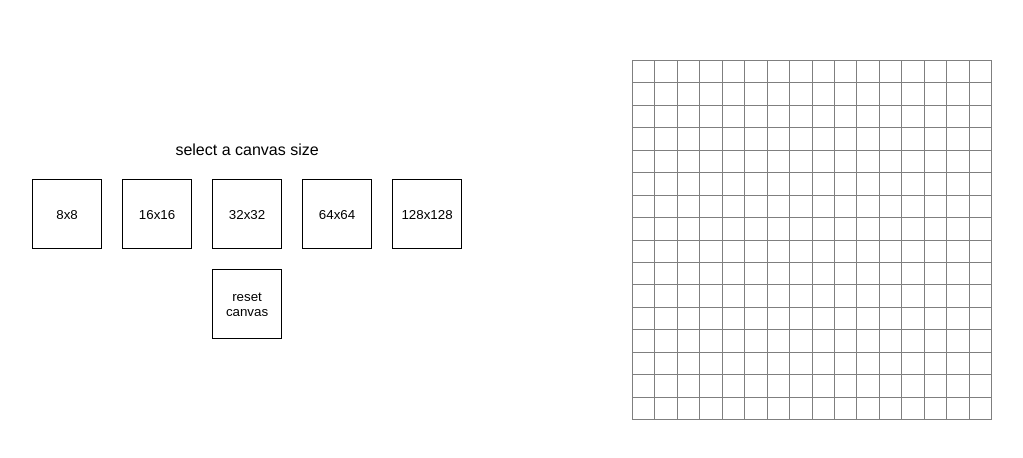
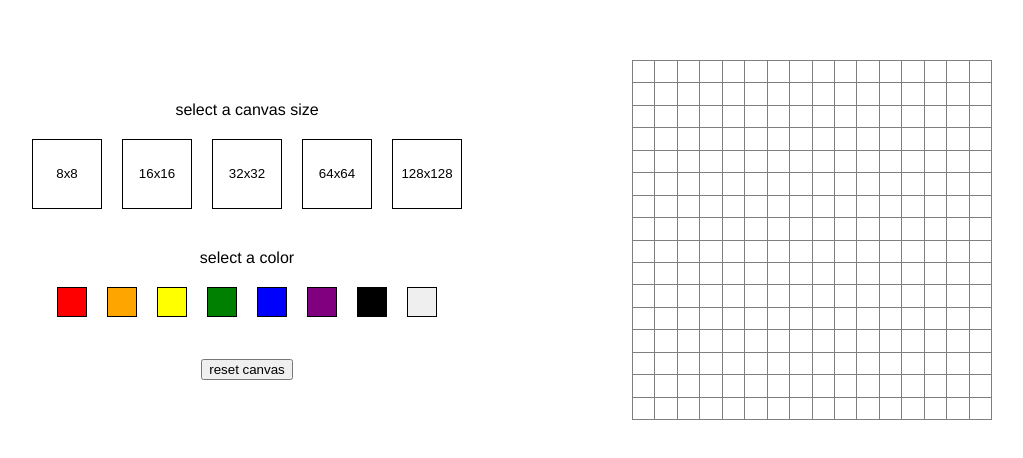
Before and after one commit to aidengaul/Etch-A-Sketch, a plain HTML site: page index.html in a window 1280 px wide. Shown: the part 168-626 px from the top of the page, without its empty margins (146-1169 px from the left). Drawn offline with Linux system fonts and the light colour scheme.

Commit message:
Add color buttons

```diff
--- a/index.html
+++ b/index.html
@@ -11,24 +11,27 @@
 <body>
     <div id="container">
         <div id="option-container">
-            <div class="option-text">select a canvas size</div>
-            <list>
-                <li>
-                    <button id="8">8x8</button>
-                </li>
-                <li>
-                    <button id="16">16x16</button>
-                </li>
-                <li>
-                    <button id="32">32x32</button>
-                </li>
-                <li>
-                    <button id="64">64x64</button>
-                </li>
-                <li>
-                    <button id="128">128x128</button>
-                </li>
-            </list>
+            <div class="option-text">select a canvas size
+                <list id="grid-options">
+                    <li><button id="8">8x8</button></li>
+                    <li><button id="16">16x16</button></li>
+                    <li><button id="32">32x32</button></li>
+                    <li><button id="64">64x64</button></li>
+                    <li><button id="128">128x128</button></li>
+                </list>
+            </div>
+            <div class="option-text">select a color
+                <list id="color-options">
+                    <li><button id="red"></button></li>
+                    <li><button id="orange"></button></li>
+                    <li><button id="yellow"></button></li>
+                    <li><button id="green"></button></li>
+                    <li><button id="blue"></button></li>
+                    <li><button id="purple"></button></li>
+                    <li><button id="black"></button></li>
+                    <li><button id="rainbow"></button></li>
+                </list>
+            </div>
             <button id="clear">reset canvas</button>
         </div>
         <div id="grid-container"></div>
--- a/styles.css
+++ b/styles.css
@@ -18,6 +18,7 @@ body {
     display: flex;
     flex-direction: column;
     align-items: center;
+    gap: 20px;
 }
 
 .option-text {
@@ -31,11 +32,45 @@ list {
     padding: 20px;
 }
 
-button {
+#grid-options > li >button {
     border: 1px solid black;
     background-color: transparent;
     height: 70px;
     width: 70px;
+}
+
+#color-options > li > button {
+    border: 1px solid black;
+    height: 30px;
+    width: 30px;
+}
+
+#red {
+    background-color: red;
+}
+
+#orange {
+    background-color: orange;
+}
+
+#yellow {
+    background-color: yellow;
+}
+
+#green {
+    background-color: green;
+}
+
+#blue {
+    background-color: blue;
+}
+
+#purple {
+    background-color: purple;
+}
+
+#black {
+    background-color: black;
 }
 
 button:hover {
```
